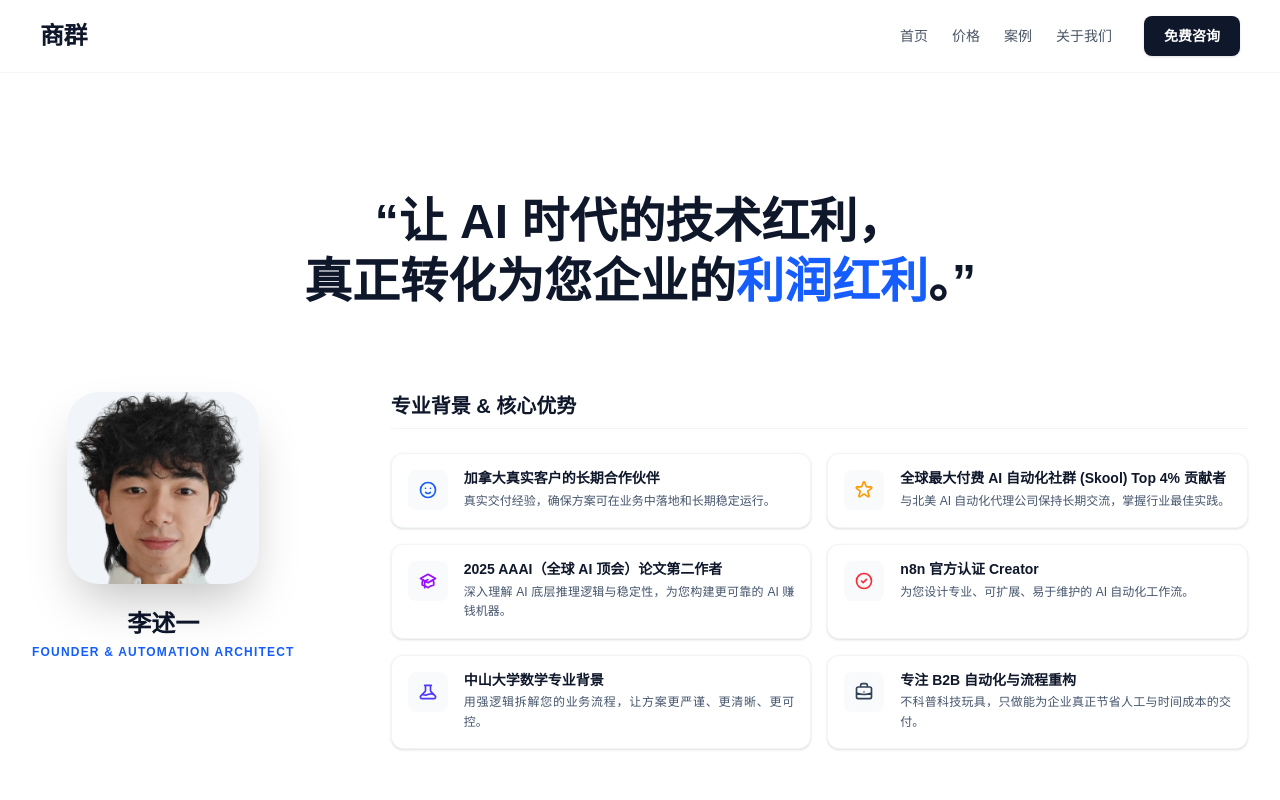
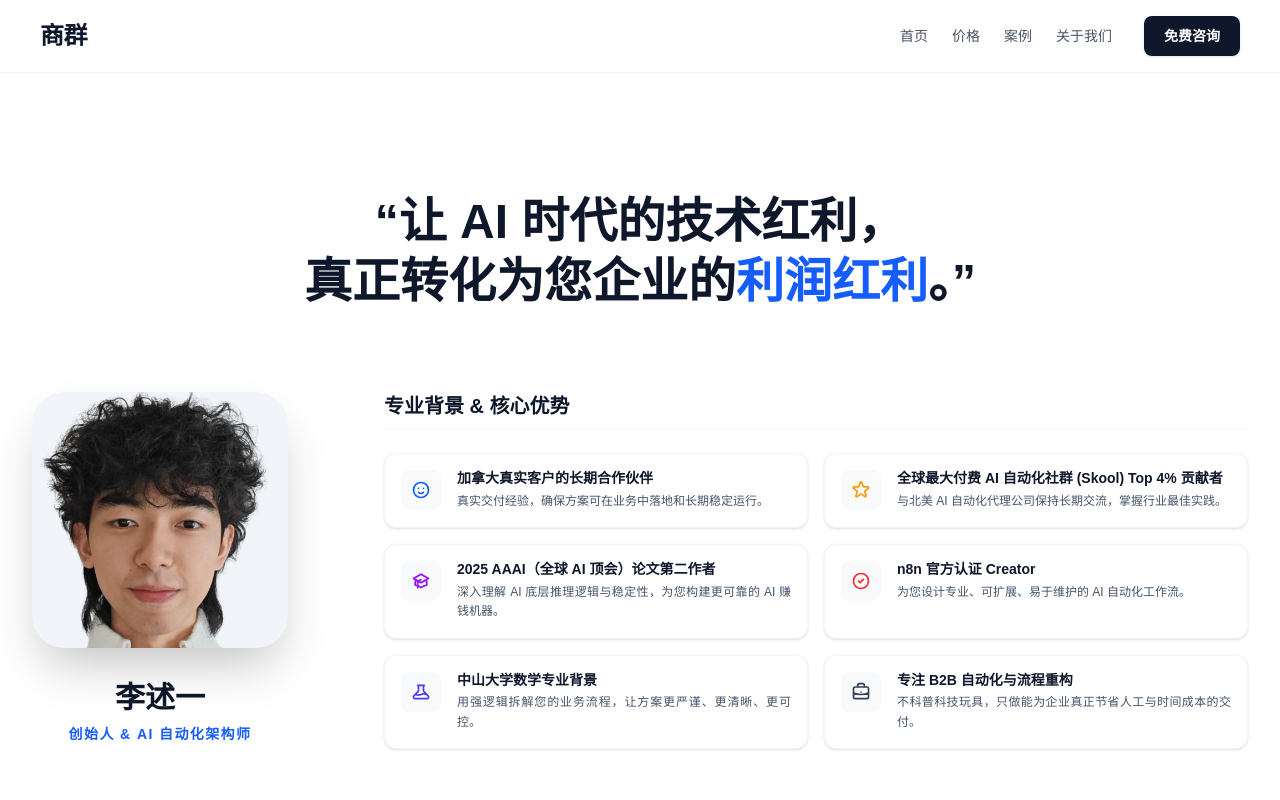
Before and after one commit to LEO-JIM/shangqunai, a Next.js app: page /about in a window 1280 px wide. Shown: the top 800 px of the page. Built offline with nearby package versions, Linux system fonts and the light colour scheme.

Commit message:
back to used

```diff
--- a/components/AboutUs.tsx
+++ b/components/AboutUs.tsx
@@ -61,13 +61,17 @@ const AboutUs = () => {
         {/* 2. 创始人介绍布局 */}
         <div className="flex flex-col lg:flex-row items-start gap-12 lg:gap-24">
 
-          {/* 左侧：精致的小窗口人像 (缩小版) */}
+          {/* 左侧：精致的小窗口人像 (固定宽度) */}
           <div className="flex-shrink-0 mx-auto lg:mx-0 flex flex-col items-center lg:sticky lg:top-24">
 
-            {/* 图片容器：尺寸缩小 */}
+            {/* 图片容器修改：
+               1. 去掉了 border-4 border-white (那圈奇怪的白边)
+               2. 加上了 bg-slate-100 (淡灰色底)，如果你抠图成透明PNG，这个底色会显得很高级
+               3. 保持了大圆角和深阴影
+            */}
             <div className="
               relative
-              w-40 h-40 lg:w-48 lg:h-48  /* 修改点：从 w-64 缩小到 w-48 */
+              w-64 h-64
               rounded-[2rem]
               overflow-hidden
               shadow-2xl
@@ -81,11 +85,11 @@ const AboutUs = () => {
               />
             </div>
 
-            {/* 名字与头衔：字体也相应微调小一点 */}
-            <div className="mt-6 text-center">
-              <h3 className="text-2xl font-bold text-slate-900 mb-1">李述一</h3>
-              <p className="text-xs font-bold text-blue-600 uppercase tracking-widest">
-                Founder & Automation Architect
+            {/* 名字与头衔 */}
+            <div className="mt-8 text-center">
+              <h3 className="text-3xl font-bold text-slate-900 mb-2">李述一</h3>
+              <p className="text-sm font-bold text-blue-600 uppercase tracking-widest">
+                创始人 & AI 自动化架构师
               </p>
             </div>
           </div>
```
